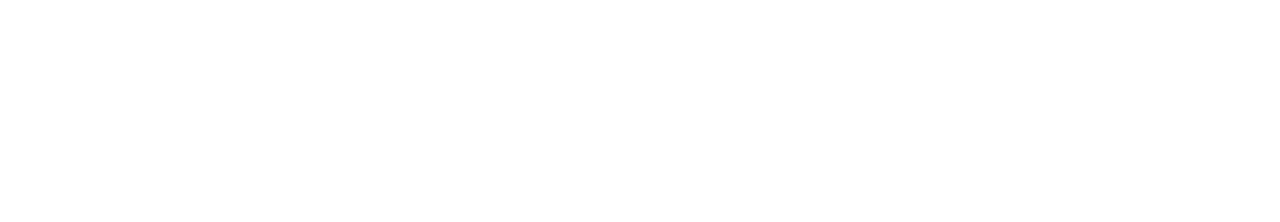
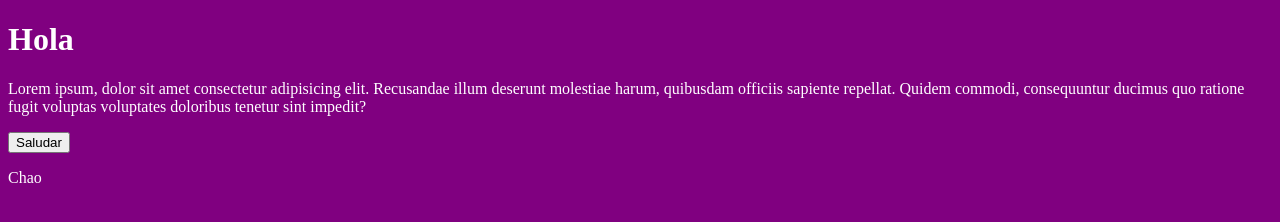
Before and after one commit to MrFranSG/Probandogit, a plain HTML site: page index.html in a window 1280 px wide. Drawn offline with Linux system fonts and the light colour scheme.

Commit message:
interfaz
Se agrega css, se incorpora h1 parrafo y boton

```diff
--- /dev/null
+++ b/assets/css/style.css
@@ -0,0 +1,6 @@
+body{
+    background-color: purple;
+}
+h1,p{
+    color: white;
+}
--- a/index.html
+++ b/index.html
@@ -4,8 +4,12 @@
     <meta charset="UTF-8">
     <meta name="viewport" content="width=device-width, initial-scale=1.0">
     <title>Document</title>
+    <link rel="stylesheet" href="assets/css/style.css">
 </head>
 <body>
-
+    <h1>Hola</h1>
+    <p>Lorem ipsum, dolor sit amet consectetur adipisicing elit. Recusandae illum deserunt molestiae harum, quibusdam officiis sapiente repellat. Quidem commodi, consequuntur ducimus quo ratione fugit voluptas voluptates doloribus tenetur sint impedit?</p>
+    <button>Saludar</button>
+    <p>Chao</p>
 </body>
 </html>
```
